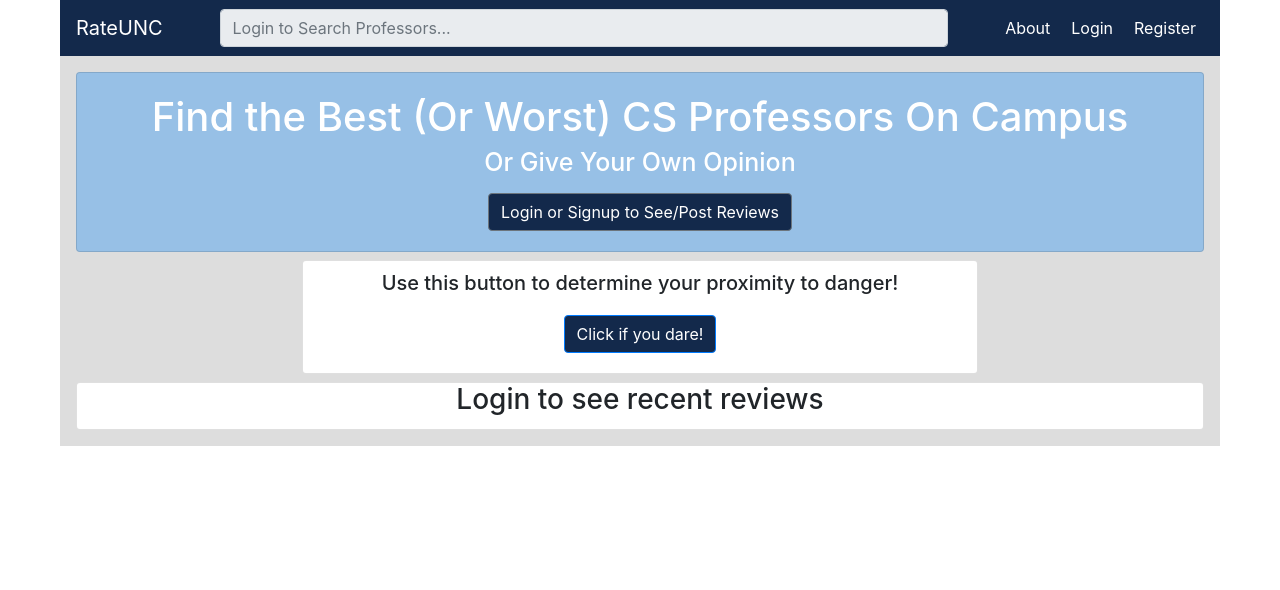
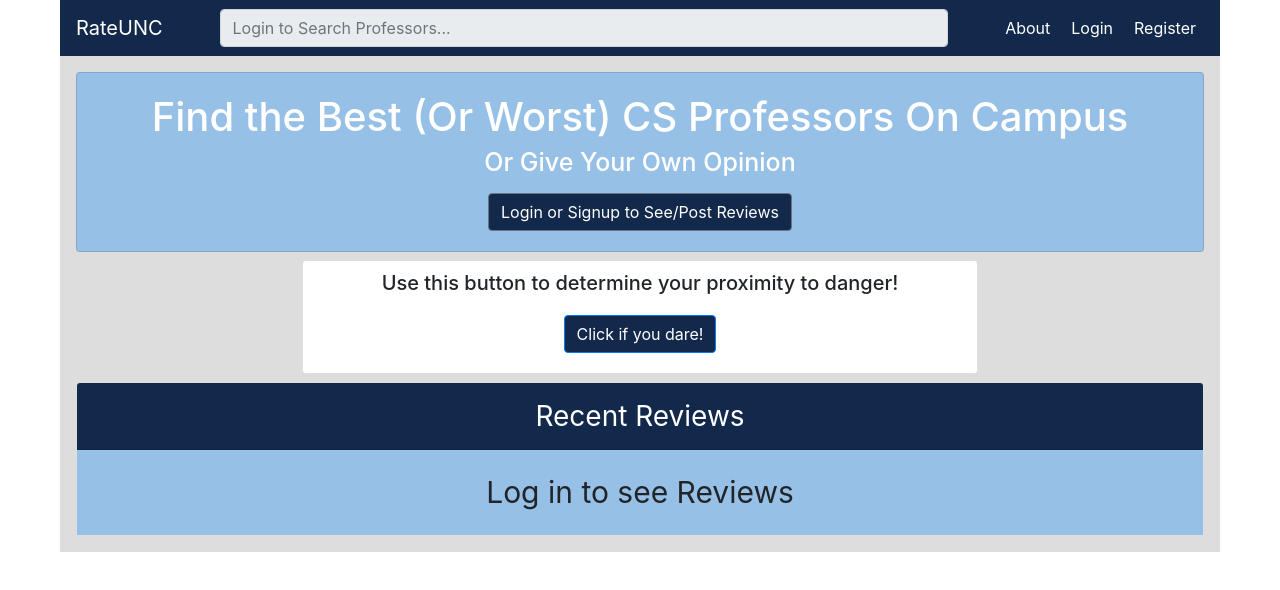
Before and after one commit to jwfeshuk/project-426, a React (Create React App) app: page / in a window 1280 px wide. Shown: the top 590 px of the page. Built offline with nearby package versions, Linux system fonts and the light colour scheme; no server answers; the database is empty; what re-base would draw is missing.

Commit message:
Finalized finally

```diff
--- a/src/App.js
+++ b/src/App.js
@@ -125,7 +125,7 @@ class App extends Component {
                 )} />
                 <Route exact path="/About" component={About} />
                 <Route exact path="/" render={() => (
-                  <RecentReviews authenticaed={this.state.authenticated} recents={this.state.recents} />
+                  <RecentReviews authenticated={this.state.authenticated} recents={this.state.recents} />
                 )} />
                 <Route path="/professor/:id" component={ProfSearched} />
                 {/*<Container>
--- a/src/components/Login.js
+++ b/src/components/Login.js
@@ -35,7 +35,7 @@ class Login extends Component {
             .then((user) => {
                 if (user && user.user.email) {
                     this.loginForm.reset()
-                    this.setState({ redirect: true })
+                    window.location.href = "/"
                 }
             })
             .catch((error) => {
@@ -45,9 +45,6 @@ class Login extends Component {
     }
 
     render() {
-        if (this.state.redirect === true) {
-            return <Redirect to='/' />
-        }
 
         return (
 
--- a/src/components/RecentReviews.js
+++ b/src/components/RecentReviews.js
@@ -7,13 +7,10 @@ import ReviewCard from './ReviewCard'
 class RecentReviews extends Component {
     render() {
         return(
-            (!this.props.authenticated)
-                ?<Card style={{marginTop: "8px"}}>
-                    <Card.Title style={{textAlign: "center", fontSize: "28px"}}>Login to see recent reviews</Card.Title>
-                 </Card>
-                :<Card style={{marginTop: "8px"}}>
+            <Card style={{marginTop: "8px"}}>
                 <Card.Header className="text-center" style={{backgroundColor: "#13294B", color: "#ffffff", fontSize: "28px"}}>Recent Reviews</Card.Header>
-                <ListGroup variant="flush">
+                {(this.props.authenticated)
+                ?<ListGroup variant="flush">
                     <ListGroup.Item style={{backgroundColor: "#97c0e6"}}>{(typeof this.props.recents == "undefined")
                                                                             ?<Spinner animation="border" role="status" />
                                                                             :<ReviewCard review={this.props.recents[0]}></ReviewCard>}</ListGroup.Item>
@@ -24,6 +21,8 @@ class RecentReviews extends Component {
                                                                             ?<Spinner animation="border" role="status" />
                                                                             :<ReviewCard review={this.props.recents[2]}></ReviewCard>}</ListGroup.Item>
                 </ListGroup>
+                :<Card.Body className="text-center" style={{backgroundColor: "#97c0e6", fontSize: "30px"}}>Log in to see Reviews</Card.Body>
+                }
             </Card>
         )
     }
```
